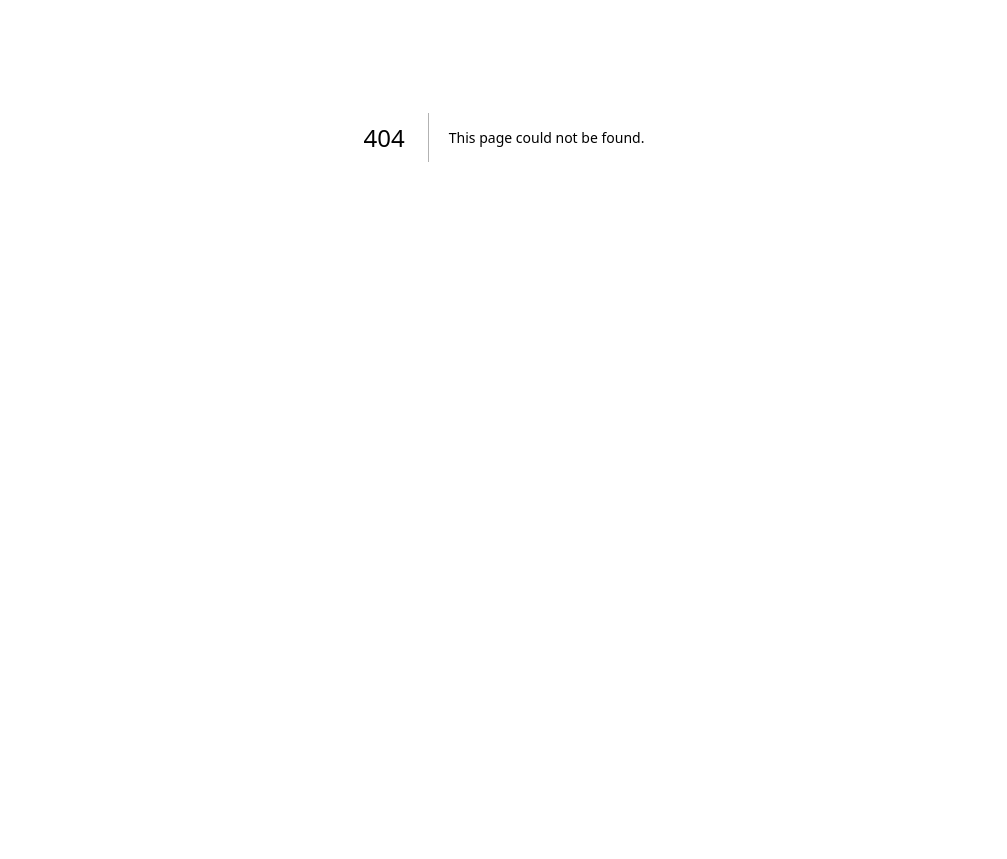
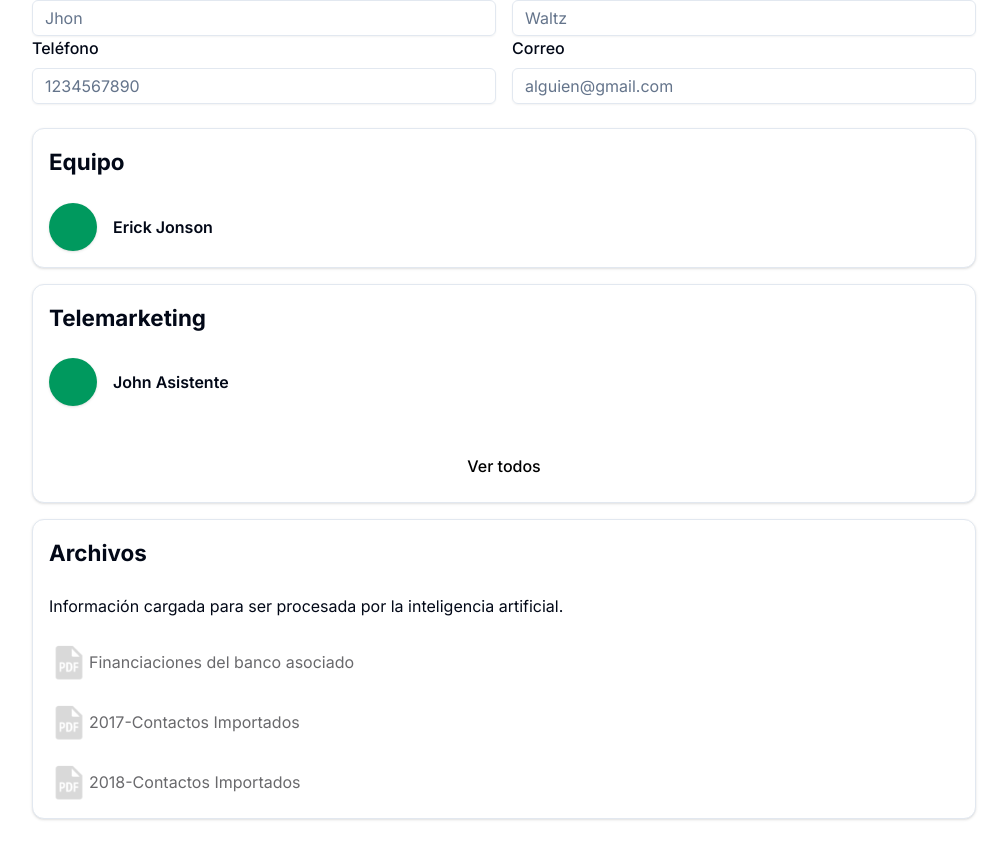
Before and after one commit to Swissify-dev/swissify-app, a Next.js app: page /user in a window 1280 px wide. Before the commit this address had no page. Shown: the part 335-1194 px from the top of the page, without its empty margins (136-1143 px from the left). Before the commit the page ends 872 px from the top, so only its background shows below. Built offline with nearby package versions, Linux system fonts and the light colour scheme.

Commit message:
Adding user screen

```diff
--- /dev/null
+++ b/src/app/user/(main)/page.tsx
@@ -0,0 +1,7 @@
+import MainProfileView from '@components/views/User/Profile/MainProfile/MainProfileView'
+
+const MainProfile = () => {
+  return <MainProfileView />
+}
+
+export default MainProfile
--- a/src/app/user/contact-profile/page.tsx
+++ b/src/app/user/contact-profile/page.tsx
@@ -1,5 +1,4 @@
 import ContactProfileView from '@components/views/User/Profile/ContactProfile/ContactProfileView'
-import React from 'react'
 
 const ContactProfilePage = () => {
   return <ContactProfileView />
--- a/src/app/user/create-contact/page.tsx
+++ b/src/app/user/create-contact/page.tsx
@@ -1,4 +1,3 @@
-import React from 'react'
 import { CreateContact } from '@components/views/User/Profile/CreateContact/CreateContactView'
 
 const CreateContactPage = () => {
--- a/src/app/user/profile/page.tsx
+++ b/src/app/user/profile/page.tsx
@@ -1,4 +1,3 @@
-import React from 'react'
 import ProfileView from '@components/views/User/Profile/ProfileView'
 
 const Profile = () => {
--- /dev/null
+++ b/src/components/views/User/Profile/MainProfile/MainProfileFiles.tsx
@@ -0,0 +1,44 @@
+import { Card } from '@components/ui/card'
+import Image from 'next/image'
+
+const MainProfileFiles = () => {
+  return (
+    <Card>
+      <h3 className='font-bold text-lg'>Archivos</h3>
+      <p>
+        Información cargada para ser procesada por la inteligencia artificial.
+      </p>
+      <div className='flex flex-col gap-5'>
+        <div className='flex items-center text-primary-gray'>
+          <Image
+            src='/icons/pdf.png'
+            alt='Icono de PDF'
+            width={40}
+            height={40}
+          />
+          <span>Financiaciones del banco asociado</span>
+        </div>
+        <div className='flex items-center text-primary-gray'>
+          <Image
+            src='/icons/pdf.png'
+            alt='Icono de PDF'
+            width={40}
+            height={40}
+          />
+          <span>2017-Contactos Importados</span>
+        </div>
+        <div className='flex items-center text-primary-gray'>
+          <Image
+            src='/icons/pdf.png'
+            alt='Icono de PDF'
+            width={40}
+            height={40}
+          />
+          <span>2018-Contactos Importados</span>
+        </div>
+      </div>
+    </Card>
+  )
+}
+
+export default MainProfileFiles
--- /dev/null
+++ b/src/components/views/User/Profile/MainProfile/MainProfileView.tsx
@@ -0,0 +1,44 @@
+'use client'
+import { Pencil1Icon } from '@radix-ui/react-icons'
+import { BasicForm } from '../BasicForm'
+import { Badge } from '@components/ui/badge'
+import { Card } from '@components/ui/card'
+import { UserCard } from '../../UserCard'
+import { Button } from '@components/ui/button'
+import MainProfileFiles from './MainProfileFiles'
+
+const MainProfileView = () => {
+  return (
+    <main className='max-w-5xl m-auto p-10'>
+      <div className='flex w-full items-center justify-between my-6'>
+        <span>XZJ234L01</span>
+        <span>Admin</span>
+      </div>
+      <div className='flex flex-col items-end'>
+        <Pencil1Icon />
+        <Badge className='h-20 w-20 rounded-full m-auto' />
+      </div>
+      <BasicForm />
+      <section className='w-full flex flex-col gap-4'>
+        <Card>
+          <h3 className='font-bold text-lg'>Equipo</h3>
+          <div className='flex flex-col gap-5'>
+            <UserCard user={{ name: 'Erick Jonson' }} />
+          </div>
+        </Card>
+        <Card>
+          <h3 className='font-bold text-lg'>Telemarketing</h3>
+          <div className='flex flex-col gap-5'>
+            <UserCard user={{ name: 'John Asistente' }} />
+          </div>
+          <div className='w-full flex items-center justify-center mt-4'>
+            <Button variant='ghost'>Ver todos</Button>
+          </div>
+        </Card>
+        <MainProfileFiles />
+      </section>
+    </main>
+  )
+}
+
+export default MainProfileView
--- a/src/components/views/User/UserCard.tsx
+++ b/src/components/views/User/UserCard.tsx
@@ -11,7 +11,7 @@ const UserCard = ({ user }: UserCardProps) => {
   return (
     <div className='flex w-full items-center gap-4 justify-start'>
       <Badge className='h-12 w-12 rounded-full' />
-      <p className='font-semibold'>{user.name}</p>
+      <p className='font-semibold'>{user?.name}</p>
     </div>
   )
 }
--- a/tailwind.config.ts
+++ b/tailwind.config.ts
@@ -12,7 +12,7 @@ const config = {
   theme: {
     container: {
       center: true,
-      padding: '2rem',
+      padding: '2.5rem',
       screens: {
         '2xl': '1400px',
       },
```
Also changed, not shown: src/components/views/User/Profile/Admin/AdminViewProfile.tsx (renamed from src/components/views/User/AdminViewProfile.tsx).
